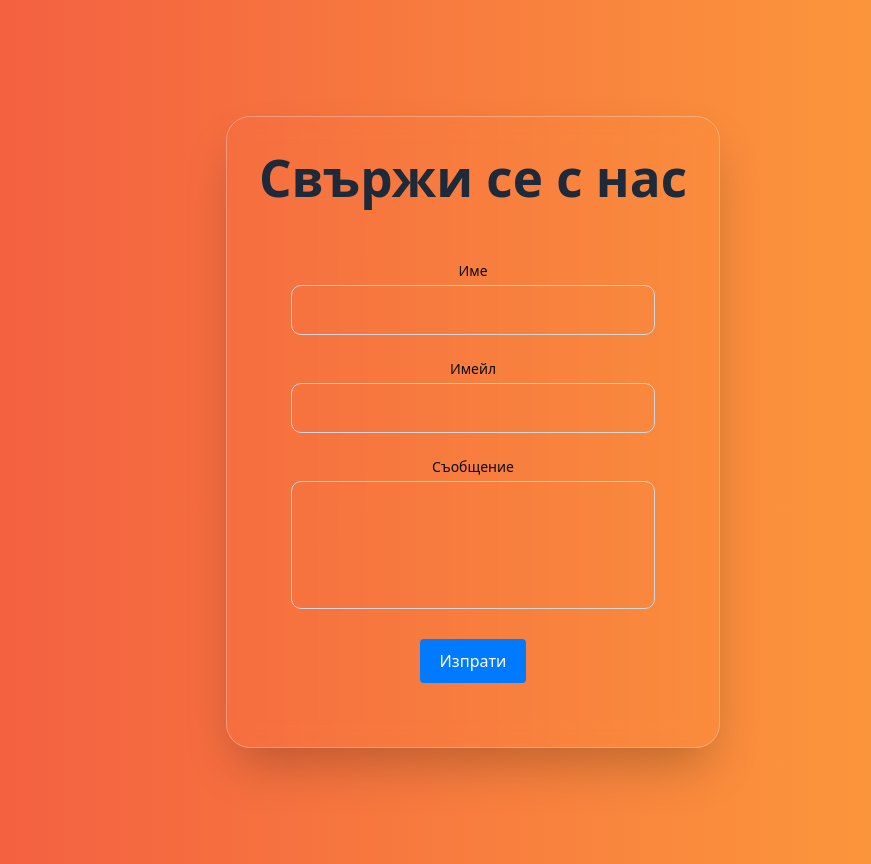
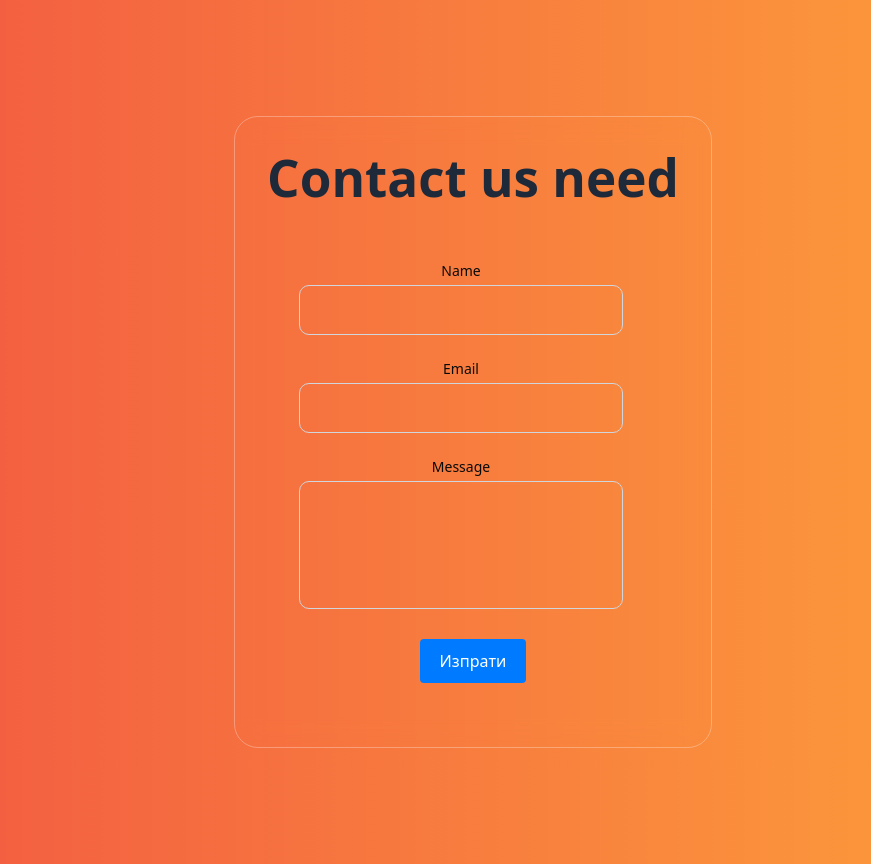
Before and after one commit to ZagoraPI/Tech-Titans, a React (Vite) app: page /contact-form-page in a window 1280 px wide. Shown: the whole page, without its empty margins (167-1038 px from the left). Built offline with nearby package versions, Linux system fonts and the light colour scheme.

Commit message:
Без кирилица

```diff
--- a/src/components/The_Jj-Form/ContactFormPage.tsx
+++ b/src/components/The_Jj-Form/ContactFormPage.tsx
@@ -8,10 +8,10 @@ const ContactFormPage: React.FC = () => {
 
   const validate = () => {
     const newErrors: typeof errors = {};
-    if (name.trim().length < 2) newErrors.name = 'Името трябва да е поне 2 символа.';
+    if (name.trim().length < 2) newErrors.name = 'The name must be at least 2 characters..';
     const emailRegex = /^[^\s@]+@[^\s@]+\.[^\s@]+$/;
-    if (!emailRegex.test(email)) newErrors.email = 'Моля въведи валиден имейл.';
-    if (message.trim().length < 10) newErrors.message = 'Съобщението трябва да е поне 10 символа.';
+    if (!emailRegex.test(email)) newErrors.email = 'Please enter a valid email..';
+    if (message.trim().length < 10) newErrors.message = 'Message must be at least 10 characters long.';
     return newErrors;
   };
 
@@ -24,8 +24,8 @@ const ContactFormPage: React.FC = () => {
       return;
     }
 
-    console.log('Форма изпратена:', { name, email, message });
-    alert('Формата е изпратена успешно!');
+    console.log('Form sent:', { name, email, message });
+    alert('Form submitted successfully.!');
     setName('');
     setEmail('');
     setMessage('');
@@ -33,12 +33,12 @@ const ContactFormPage: React.FC = () => {
 
   return (
     <div className="min-h-screen w-full bg-animated-gradient flex items-center justify-center px-4">
-      <div className="w-full max-w-2xl p-8 backdrop-blur-md rounded-3xl shadow-2xl border border-white/30">
-        <h1 className="text-3xl font-bold mb-6 text-center text-gray-800">Свържи се с нас</h1>
+      <div className="w-full max-w-2xl p-8 backdrop-blur-md rounded-3xl shadow-2x1 border border-white/30">
+        <h1 className="text-3xl font-bold mb-6 text-center text-gray-800">Contact us need </h1>
 
-        <form onSubmit={handleSubmit} className="space-y-6">
+        <form onSubmit={handleSubmit} className="space-y-6 space-x-6">
           <div>
-            <label className="block text-sm font-medium mb-1">Име</label>
+            <label className="block text-sm font-medium mb-1">Name</label>
             <input
               type="text"
               value={name}
@@ -51,7 +51,7 @@ const ContactFormPage: React.FC = () => {
           </div>
 
           <div>
-            <label className="block text-sm font-medium mb-1">Имейл</label>
+            <label className="block text-sm font-medium mb-1">Email</label>
             <input
               type="email"
               value={email}
@@ -64,7 +64,7 @@ const ContactFormPage: React.FC = () => {
           </div>
 
           <div>
-            <label className="block text-sm font-medium mb-1">Съобщение</label>
+            <label className="block text-sm font-medium mb-1">Message</label>
             <textarea
               value={message}
               onChange={(e) => setMessage(e.target.value)}
```
